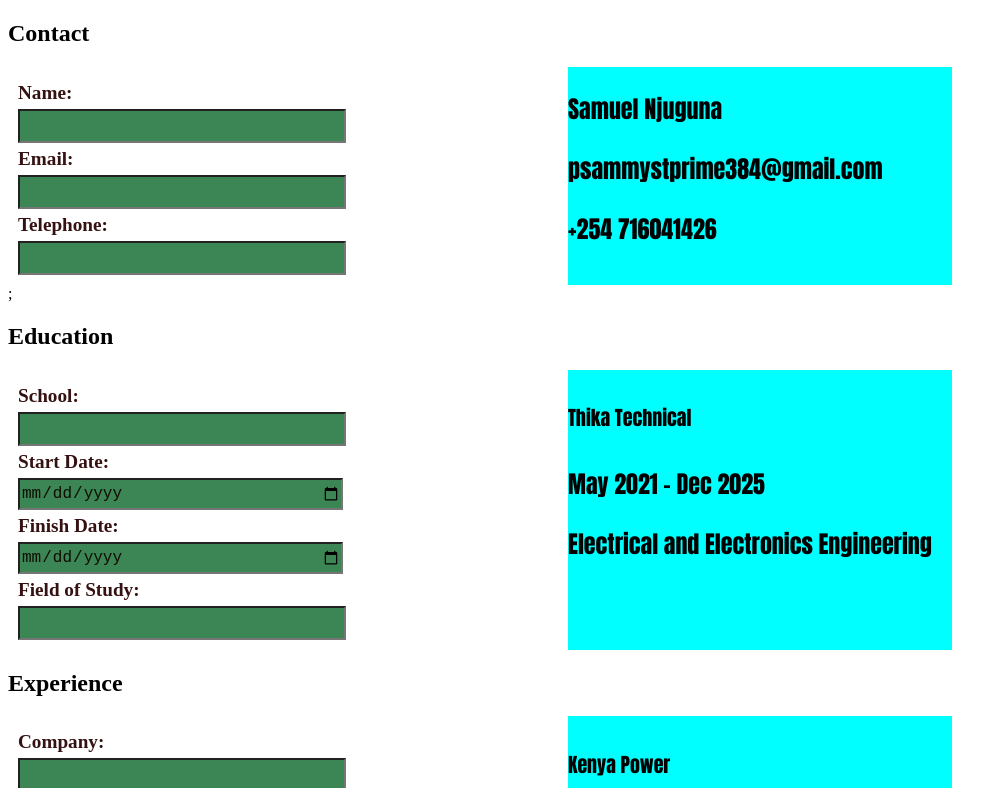
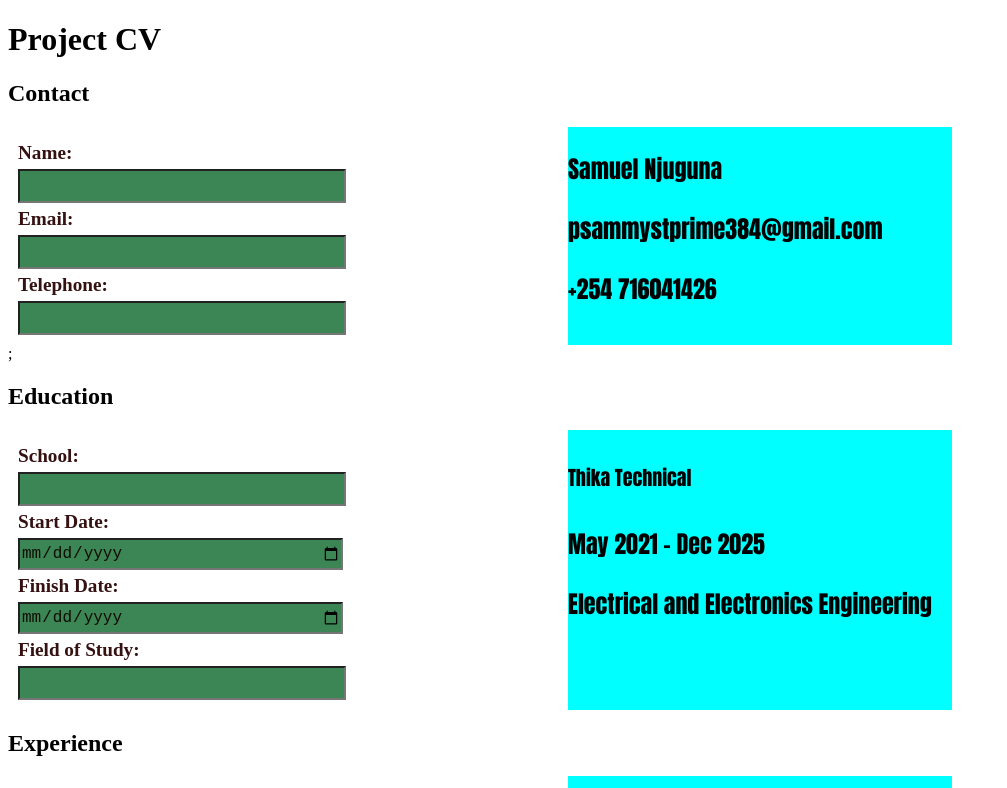
Before and after one commit to PsammystPrime/CV-Application, a React (Vite) app: page / in a window 1280 px wide. Shown: the top 788 px of the page, without its empty margins (0-1007 px from the left). Built offline with nearby package versions, Linux system fonts and the light colour scheme.

Commit message:
Update App.jsx

```diff
--- a/src/App.jsx
+++ b/src/App.jsx
@@ -16,6 +16,7 @@
   }
   return (
     <>
+      <h1>Project CV</h1>
       <h2>Contact</h2>
       <header>
         <section>
```
